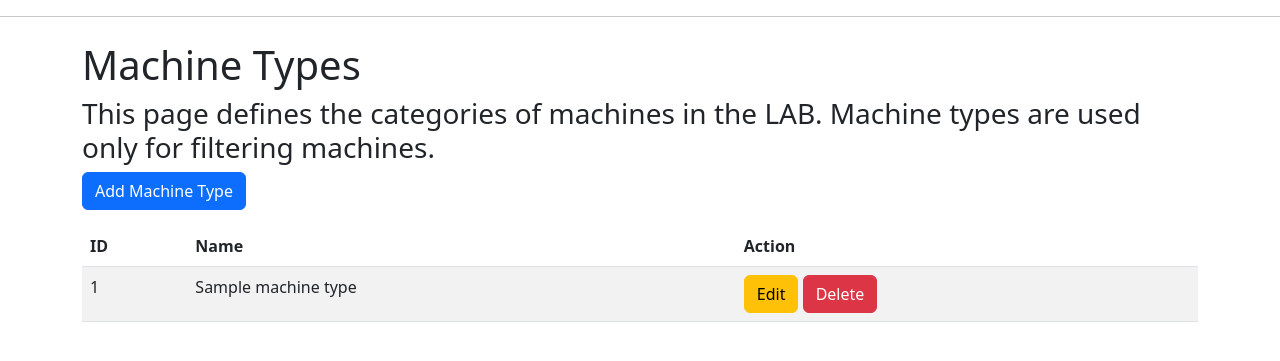
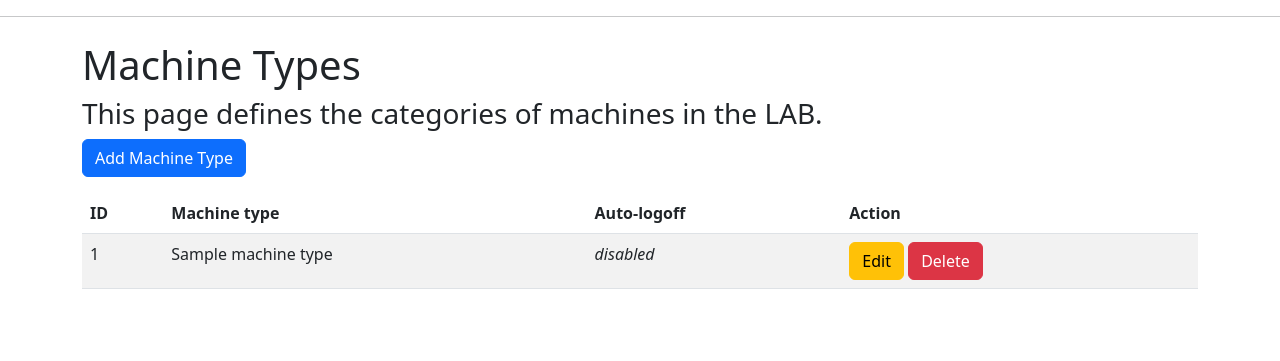
Before and after one commit to fablab-bergamo/FabOMatic-backend, a Flask app: template src/rfid_backend_FABLAB_BG/flask_app/templates/view_machinetypes.html in a window 1280 px wide. Shown: the part 56-417 px from the top of the page. Run offline with Flask 3, Linux system fonts and the light colour scheme; the template is opened without the code that fills it: most values are stand-ins (such as "Sample title", 1, 10 or a date in 2020); parts of the project's set-up code (start-up, migrations or seed data) failed here and were passed over; some libraries are stand-ins or nearby versions.

Commit message:
Added UI for editing machinetype autologoff delay

```diff
--- a/src/rfid_backend_FABLAB_BG/flask_app/templates/view_machinetypes.html
+++ b/src/rfid_backend_FABLAB_BG/flask_app/templates/view_machinetypes.html
@@ -3,13 +3,14 @@
 {% block content %}
 <div class="container mt-4">
     <h1>Machine Types</h1>
-    <h3>This page defines the categories of machines in the LAB. Machine types are used only for filtering machines.</h3>
+    <h3>This page defines the categories of machines in the LAB.</h3>
     <a href="{{ url_for('add_machinetype') }}" class="btn btn-primary mb-3">Add Machine Type</a>
     <table class="table table-striped">
         <thead>
             <tr>
                 <th>ID</th>
-                <th>Name</th>
+                <th>Machine type</th>
+                <th>Auto-logoff</th>
                 <th>Action</th>
             </tr>
         </thead>
@@ -18,6 +19,12 @@
             <tr>
                 <td>{{ machine_type.type_id }}</td>
                 <td>{{ machine_type.type_name }}</td>
+                <td>{% if machine_type.type_timeout_min > 0 %}
+                    {{ machine_type.type_timeout_min }} min
+                    {% else %}
+                    <i>disabled</i>
+                    {% endif %}
+                </td>
                 <td>
                     <a href="{{ url_for('edit_machinetype', type_id=machine_type.type_id) }}" class="btn btn-warning">Edit</a>
                     <form method="POST" action="{{ url_for('delete_machinetype', type_id=machine_type.type_id) }}" class="d-inline">
--- a/src/rfid_backend_FABLAB_BG/web/routes_machinetypes.py
+++ b/src/rfid_backend_FABLAB_BG/web/routes_machinetypes.py
@@ -15,7 +15,8 @@ def add_machinetype():
     if request.method == "POST":
         session = DBSession()
         type_name = request.form["type_name"]
-        machine_type = MachineType(type_name=type_name)
+        timeout_min = request.form["type_timeout_min"]
+        machine_type = MachineType(type_name=type_name, type_timeout_min=timeout_min)
         session.add(machine_type)
         session.commit()
         return redirect(url_for("machinetypes"))
@@ -29,6 +30,7 @@ def edit_machinetype(type_id):
     machine_type = session.query(MachineType).filter_by(type_id=type_id).one()
     if request.method == "POST":
         machine_type.type_name = request.form["type_name"]
+        machine_type.type_timeout_min = request.form["type_timeout_min"]
         session.add(machine_type)
         session.commit()
         return redirect(url_for("machinetypes"))
--- /dev/null
+++ b/src/rfid_backend_FABLAB_BG/web/routes_usertypes.py
@@ -0,0 +1,4 @@
+from flask import Flask, render_template, request, redirect, url_for, jsonify, flash, send_from_directory
+from rfid_backend_FABLAB_BG.database.models import User, Role
+import re
+from .webapplication import DBSession, app
```
Also changed, not shown: src/rfid_backend_FABLAB_BG/flask_app/templates/add_machinetype.html (+7 -0 lines), src/rfid_backend_FABLAB_BG/flask_app/templates/edit_machinetype.html (+7 -0 lines).
